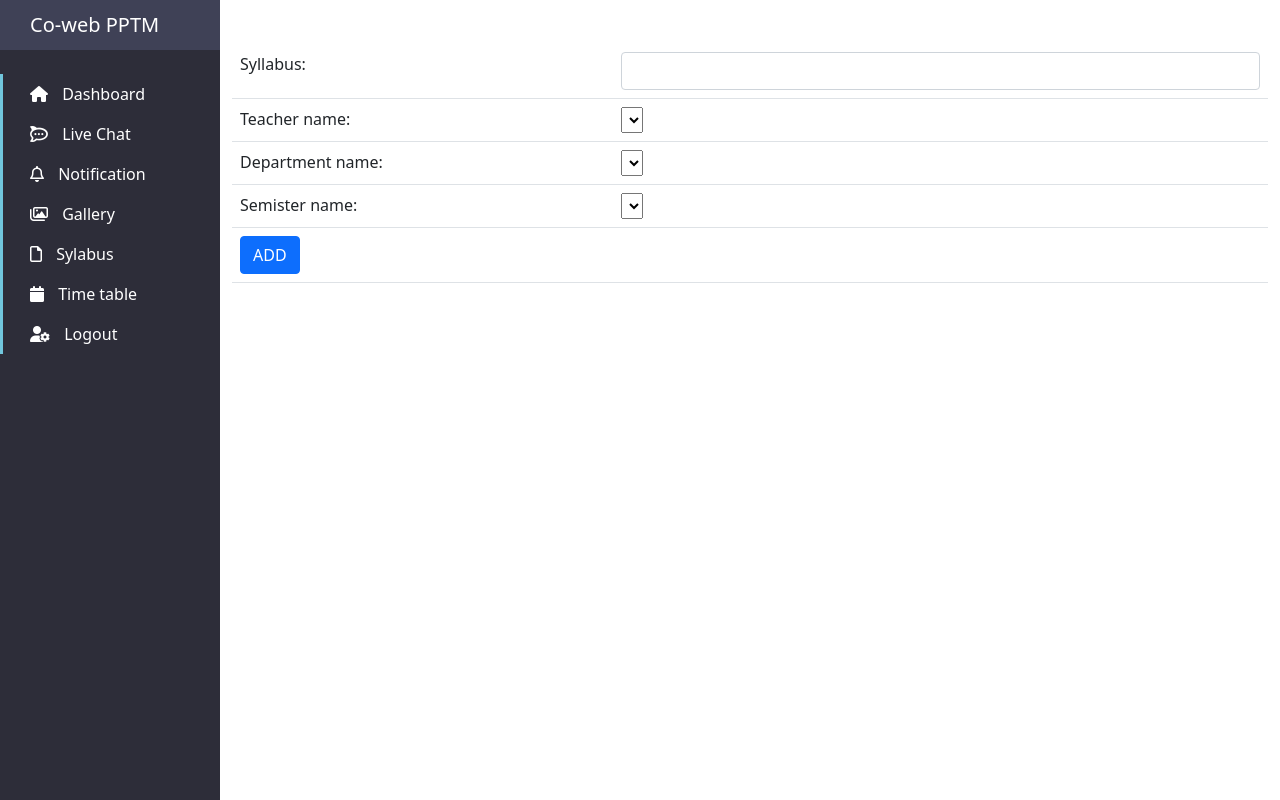
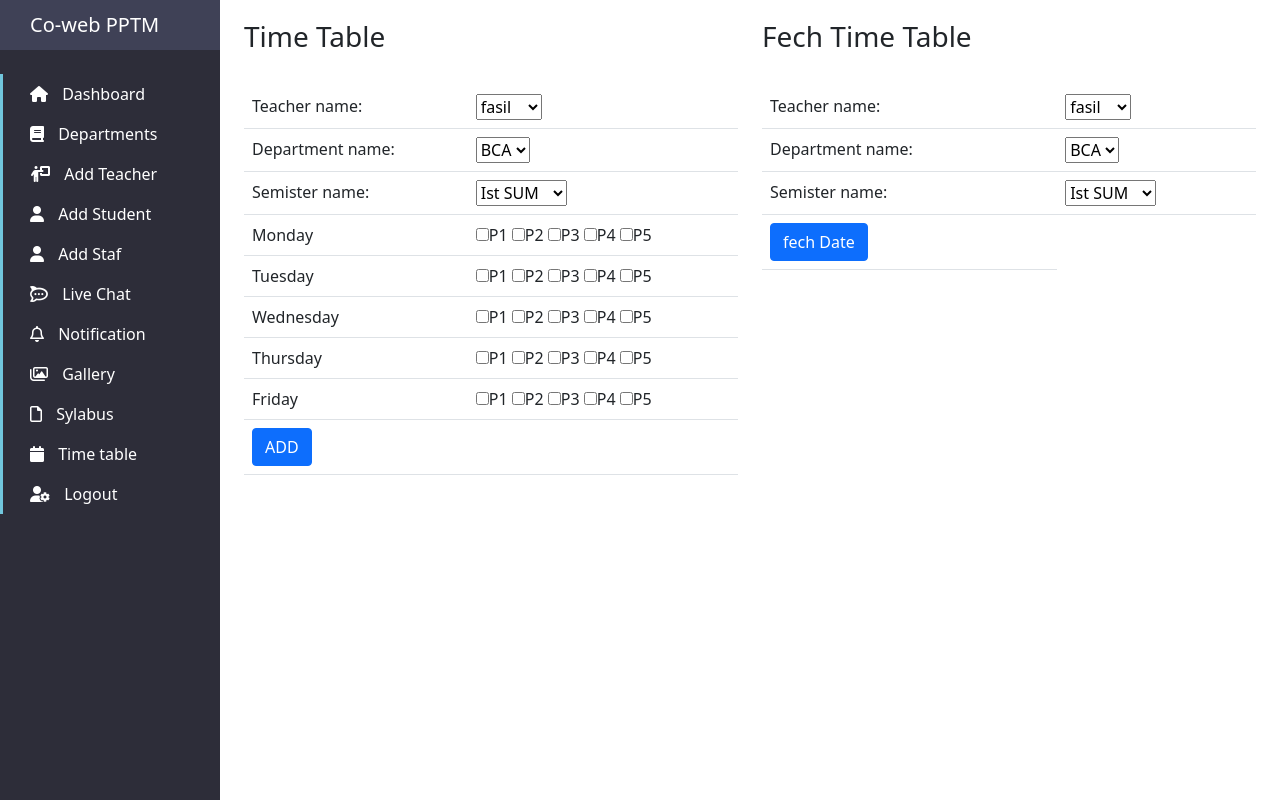
Before and after one commit to mohammedmishalk/college-website, a Django app: page /manager/time-table in a window 1280 px wide. Run offline with Django 3.2, Linux system fonts and the light colour scheme; data comes from the database, SQL or seed files in the repository; both versions use the stored data as it was after the commit; lists and menus that the app fills with data are empty; some libraries are stand-ins or nearby versions.

Commit message:
some changes addded

```diff
--- a/sitemanager/admin.py
+++ b/sitemanager/admin.py
@@ -1,8 +1,9 @@
 from django.contrib import admin
 
-from sitemanager.models import Staf, Students, Teachers
+from sitemanager.models import Staf, Students, Teachers, TimeTable
 
 # Register your models here.
 admin.site.register(Teachers)
 admin.site.register(Students)
 admin.site.register(Staf)
+admin.site.register(TimeTable)
--- a/sitemanager/models.py
+++ b/sitemanager/models.py
@@ -1,3 +1,4 @@
+from msilib.schema import Class
 from django.db import models
 from django.contrib.auth.models import User
 
@@ -31,3 +32,16 @@ class Gallery(models.Model):
     disc = models.CharField(max_length=1000)
     created = models.DateField(auto_now_add=True)
     accepted = models.BooleanField(default=False)
+
+class Department(models.Model):
+    name = models.CharField(max_length=50)
+    course = models.CharField(max_length=100)
+    HOD = models.ForeignKey(Teachers,on_delete=models.DO_NOTHING)
+    teachers = models.ManyToManyField(Teachers,related_name='teachers')
+    course_fee = models.JSONField(default = list)
+
+class TimeTable(models.Model):
+    teacher = models.IntegerField()
+    dprt = models.IntegerField()
+    Class = models.IntegerField()
+    day = models.JSONField(default = dict)
--- a/sitemanager/templates/add_time_table.html
+++ b/sitemanager/templates/add_time_table.html
@@ -1,36 +1,89 @@
 {% extends 'admin_index.html' %}
 {% block views %}
-<form method="post" action="" >
-    <table class="table table-hover">
-<tr>
-<td>Syllabus:</td>
-<td><input  class="form-control" type="text" id="username" name="username" ></td>
-
-</tr>
+<div class="container">
+    <div class="row">
+      <div class="col col-10 col-md-6">
+        <h3> Time Table </h3>
+<form method="post" action="">
+    {% csrf_token %}
+<table class="table table-hover">
 <tr>
     <td>Teacher name:</td>
-      <td><select name="select">
+      <td><select name="teacher">
                 {% for i in data %}
-                    <option value="{{ i.id }}">{{ i. }}</option>
+                    <option value="{{ i.id }}">{{ i.user.first_name }}</option>
                 {% endfor %}
               </select></td>
     </tr>
     <tr>
         <td>Department name:</td>
-          <td><select name="select">
-                    {% for i in data %}
-                        <option value="{{ i.id }}">{{ i. }}</option>
+          <td><select name="dprt">
+                    {% for i in dept %}
+                        <option value="{{ i.id }}">{{ i.name }}</option>
                     {% endfor %}
                   </select></td>
         </tr>
 <br>
 <tr>
     <td>Semister name:</td>
-      <td><select name="select">
-                {% for i in data %}
-                    <option value="{{ i.id }}">{{ i. }}</option>
-                {% endfor %}
+      <td><select name="Class">
+                    <option value=1>Ist SUM</option>
+                    <option value=2>IIst SUM</option>
+                    <option value=3>IIIst SUM</option>
+                    <option value=4>IVst SUM</option>
+                    <option value=5>Vst SUM</option>
+                    <option value=6>VIst SUM</option>
               </select></td>
+    </tr>
+    <tr>
+        <td>Monday</td>
+        <td>
+            <input type="checkbox" name='mon-time' id='m-p-1' value='P1'><label for="m-p-1"> P1</label>
+            <input type="checkbox" name='mon-time' id='m-p-2' value='P2'><label for="m-p-2"> P2</label>
+            <input type="checkbox" name='mon-time' id='m-p-3' value="P3"><label for="m-p-3"> P3</label>
+            <input type="checkbox" name='mon-time' id='m-p-4' value="P4"><label for="m-p-4"> P4</label>
+            <input type="checkbox" name='mon-time' id='m-p-5' value="P5"><label for="m-p-5"> P5</label>
+        </td>
+    </tr>
+    <tr>
+        <td>Tuesday</td>
+        <td>
+            <input type="checkbox" name='tue-time' id='u-p-1' value='P1'><label for="u-p-1"> P1</label>
+            <input type="checkbox" name='tue-time' id='u-p-2' value='P2'><label for="u-p-2"> P2</label>
+            <input type="checkbox" name='tue-time' id='u-p-3' value="P3"><label for="u-p-3"> P3</label>
+            <input type="checkbox" name='tue-time' id='u-p-4' value="P4"><label for="u-p-4"> P4</label>
+            <input type="checkbox" name='tue-time' id='u-p-5' value="P5"><label for="u-p-5"> P5</label>
+        </td>
+    </tr>
+    <tr>
+        <td>Wednesday</td>
+        <td>
+            <input type="checkbox" name='wed-time' id='w-p-1' value='P1'><label for="w-p-1"> P1</label>
+            <input type="checkbox" name='wed-time' id='w-p-2' value='P2'><label for="w-p-2"> P2</label>
+            <input type="checkbox" name='wed-time' id='w-p-3' value="P3"><label for="w-p-3"> P3</label>
+            <input type="checkbox" name='wed-time' id='w-p-4' value="P4"><label for="w-p-4"> P4</label>
+            <input type="checkbox" name='wed-time' id='w-p-5' value="P5"><label for="w-p-5"> P5</label>
+        </td>
+    </tr>
+    <tr>
+        <td>Thursday</td>
+        <td>
+            <input type="checkbox" name='thu-time' id='t-p-1' value='P1'><label for="t-p-1"> P1</label>
+            <input type="checkbox" name='thu-time' id='t-p-2' value='P2'><label for="t-p-2"> P2</label>
+            <input type="checkbox" name='thu-time' id='t-p-3' value="P3"><label for="t-p-3"> P3</label>
+            <input type="checkbox" name='thu-time' id='t-p-4' value="P4"><label for="t-p-4"> P4</label>
+            <input type="checkbox" name='thu-time' id='t-p-5' value="P5"><label for="t-p-5"> P5</label>
+        </td>
+    </tr>
+    <tr>
+        <td>Friday</td>
+        <td>
+            <input type="checkbox" name='fri-time' id='f-p-1' value='P1'><label for="f-p-1"> P1</label>
+            <input type="checkbox" name='fri-time' id='f-p-2' value='P2'><label for="f-p-2"> P2</label>
+            <input type="checkbox" name='fri-time' id='f-p-3' value="P3"><label for="f-p-3"> P3</label>
+            <input type="checkbox" name='fri-time' id='f-p-4' value="P4"><label for="f-p-4"> P4</label>
+            <input type="checkbox" name='fri-time' id='f-p-5' value="P5"><label for="f-p-5"> P5</label>
+        </td>
     </tr>
 
 <tr>
@@ -38,4 +91,51 @@
 </tr>
     </table>
 </form>
+      </div>
+      <div class="col col-10 col-md-6">
+        <h3> Fech Time Table </h3>
+        <br>
+<form action="" method="get">
+    {% csrf_token %}
+<table class="table table-hover">
+    <tr>
+        <td>Teacher name:</td>
+        <td><select name="teacher">
+                {% for i in data %}
+                    <option value="{{ i.id }}">{{ i.user.first_name }}</option>
+                {% endfor %}
+            </select>
+        </td>
+    </tr>
+    <tr>
+        <td>Department name:</td>
+        <td>
+            <select name="dprt">
+                {% for i in dept %}
+                    <option value="{{ i.id }}">{{ i.name }}</option>
+                {% endfor %}
+            </select>
+        </td>
+    </tr>
+    <tr>
+        <td>Semister name:</td>
+        <td>
+            <select name="Class">
+                <option value=1>Ist SUM</option>
+                <option value=2>IIst SUM</option>
+                <option value=3>IIIst SUM</option>
+                <option value=4>IVst SUM</option>
+                <option value=5>Vst SUM</option>
+                <option value=6>VIst SUM</option>
+            </select>
+        </td>
+    </tr>
+    <tr>
+        <td><input type="submit" class='btn btn-primary ml-3' value="fech Date"></td>
+    </tr>
+<table>
+
+</form>
+      </div>
+
 {% endblock %}
--- a/sitemanager/templates/admin_sidebar.html
+++ b/sitemanager/templates/admin_sidebar.html
@@ -99,7 +99,11 @@
           <i class="fa fa-home" aria-hidden="true"></i> Dashboard
         </a>
       </li>
-      {% if user.last_name == 'admin' %}
+      <li>
+        <a href="/manager/dept">
+          <i class="fa fa-solid fa-book" aria-hidden="true"></i> Departments
+        </a>
+      </li>
       <li>
         <a href="/manager/add/teacher">
           <i class="fa fa-solid fa-person-chalkboard" aria-hidden="true"></i> Add Teacher
@@ -115,7 +119,6 @@
           <i class="fa fa-solid fa-user" aria-hidden="true"></i> Add Staf
         </a>
       </li>
-      {% endif %}
       <li>
         <a href="/live-chat" target="_blank">
           <i class="fa fa-brands fa-rocketchat" aria-hidden="true"></i> Live Chat
--- /dev/null
+++ b/sitemanager/templates/dept_edit.html
@@ -0,0 +1,4 @@
+{% extends 'admin_index.html' %}
+{% block views %}
+
+{% endblock %}
--- a/sitemanager/templates/gallery.html
+++ b/sitemanager/templates/gallery.html
@@ -60,8 +60,8 @@
             <div class="card-body">
               <h5 class="card-title">@{{item.user.first_name}}</h5>
               <p class="card-text">{{item.disc}}</p>
-              <a href="{{item.id}}/1" class="btn btn-success">Add to Gallary</a>
-              <a href="{{item.id}}/2" class="btn btn-danger">Reject</a>
+              <a href="gallery/{{item.id}}/1" class="btn btn-success">Add to Gallary</a>
+              <a href="gallery/{{item.id}}/2" class="btn btn-danger">Reject</a>
             </div>
         </div>
     </div>
--- a/sitemanager/urls.py
+++ b/sitemanager/urls.py
@@ -6,6 +6,8 @@ urlpatterns = [
     path("",views.dashboard,name="dashboard"),
     path("admin_login/",views.admin_login),
     path("logout/",userLogout),
+    path('dept',views.dept),
+    path('dept/<int:pk>',views.dept_edit),
     path('add/student',views.add_student),
     path('add/teacher',views.add_teacher),
     path('add/staf',views.add_staf),
--- a/sitemanager/views.py
+++ b/sitemanager/views.py
@@ -4,7 +4,7 @@ from django.shortcuts import redirect, render
 from django.contrib.auth.models import auth,User
 import pywhatkit
 import time
-from sitemanager.models import Gallery, Staf, Students, Teachers
+from sitemanager.models import Department, Gallery, Staf, Students, Teachers, TimeTable
 from django.contrib.auth.decorators import login_required
 
 from users.models import notifications
@@ -31,6 +31,22 @@ def admin_login(request):
         else:
             return HttpResponse('invalid username or password')
     return render(request,"admin_login.html")
+
+def dept(request):
+    if request.method == 'POST':
+        print(request.POST['hod'])
+        hod = Teachers.objects.get(pk = request.POST['hod'])
+        Department(name = request.POST['name'],
+        course = request.POST['course'],
+        HOD = hod,
+        ).save()
+    teachers = Teachers.objects.all()
+    data = Department.objects.all()
+    return render(request,'departments.html',{"teachers":teachers,"data":data})
+
+def dept_edit(request,pk):
+    data = Department.objects.get(pk = pk)
+    return render(request, 'dept_edit.html',{'data':data})
 
 def add_teacher(request):
     if request.method == 'POST':
@@ -182,7 +198,7 @@ def gallery_action(request,pk,option):
         data.save()
     else:
         data.delete()
-    return redirect('/manager/gallery/')
+    return redirect('/manager/gallery')
 
 def gallery(request):
     if request.method == 'POST':
@@ -199,7 +215,31 @@ def sylabus(request):
     return render(request,'add_sylabus.html')
 
 def timeTable(request):
-    return render(request,'add_time_table.html')
+    departments = Department.objects.all()
+    if request.method == 'POST':
+
+        week = {
+            "mon" : request.POST.getlist('mon-time'),
+            'tue' : request.POST.getlist('tue-time'),
+            'wed' : request.POST.getlist('wed-time'),
+            'thu' : request.POST.getlist('thu-time'),
+            'fri' : request.POST.getlist('fri-time'),
+        }
+        teacher = request.POST['teacher']
+        dprt = request.POST['dprt']
+        Class = request.POST['Class']
+        if TimeTable.objects.filter(teacher = teacher ,dprt = dprt,Class = Class).exists():
+            data = TimeTable.objects.get(teacher = teacher ,dprt = dprt,Class = Class)
+            data.day = week
+            data.save()
+        else:
+            TimeTable(teacher = request.POST['teacher'],
+            dprt = request.POST['dprt'],
+            Class = request.POST['Class'],
+            day = week
+            ).save()
+    teacher = Teachers.objects.all()
+    return render(request,'add_time_table.html',{'dept':departments,'data':teacher})
 
 def usernameGenerater(name):
     while True:
```
Also changed, not shown: sitemanager/templates/departments.html (added, +42 -0 lines), db.sqlite3, sitemanager/migrations/0005_department.py (added), sitemanager/migrations/0006_timetable.py (added).
